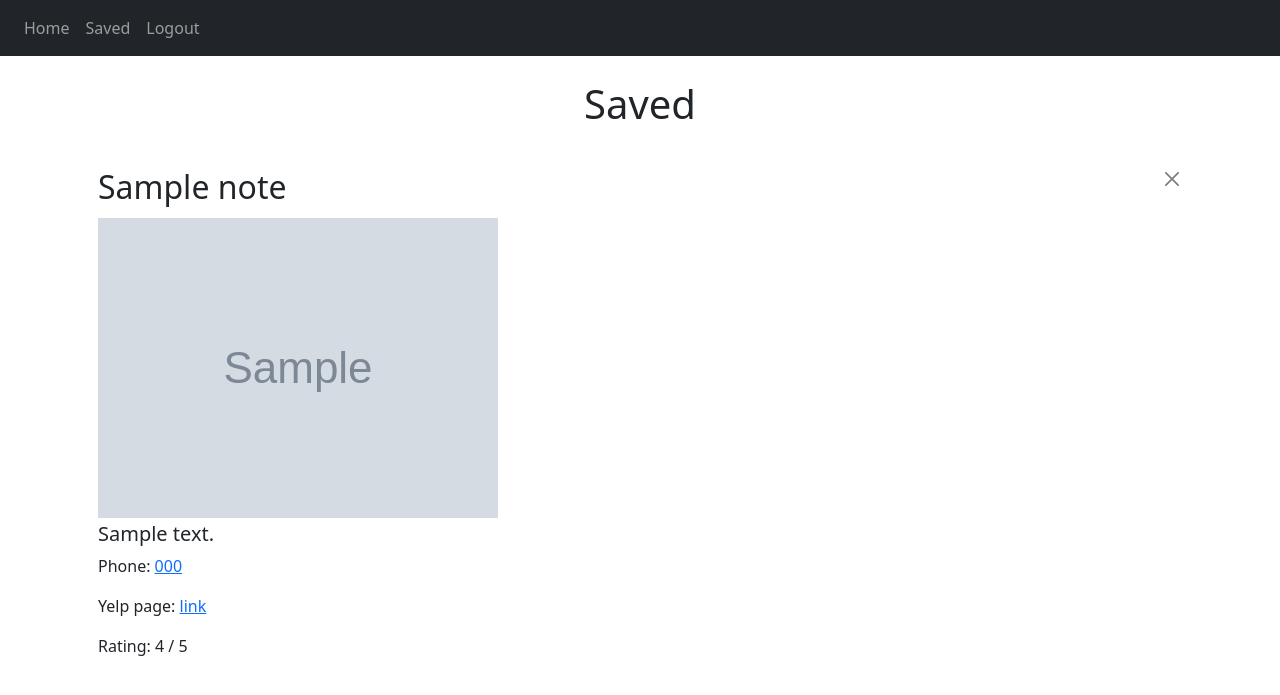
After one commit to h0ethan04/yelp-memo, a Flask app: page /saved in a window 1280 px wide. The commit adds this page. Shown: the top 695 px of the page. Run offline with Flask 3, Linux system fonts and the light colour scheme; a user stored in the database is signed in; tables that the repository leaves empty hold one stand-in row (values such as "Sample post"); grey boxes marked "Sample" are stand-in pictures; some libraries are stand-ins or nearby versions.

Commit message:
mostly done with the website just yelp fusion left

```diff
--- a/website/static/css/main.css
+++ b/website/static/css/main.css
@@ -33,7 +33,7 @@
 }
 
 /* Style the search box */
-.search_bar input[type=text] {
+.search_bar input {
     float: left;
     padding: 6px;
     border: 1px solid grey;
@@ -42,8 +42,16 @@
     margin-left: 20px;
     font-size: 20px;
     width: 75%;
-    border-radius: 15px;
 }
+
+/* .search_bar .form-rounded-start {
+    border-radius: 0.75rem;
+}
+
+.search_bar .form-rounded-end {
+    border-top-right-radius: 0.75rem;
+    border-bottom-right-radius: 0.75rem;
+} */
 
 /* Style the search button */
 .search_bar button {
@@ -52,13 +60,13 @@
     padding: 6px;
     margin-top: 15px;
     margin-right: 20px;
-    margin-left: 1%;
+    margin-left: 1% !important;
     background: #2196F3;
     color: white;
     font-size: 20px;
     border: 1px solid grey;
     border-left: none; /* Prevent double borders */
-    border-radius: 15px;
+    border-radius: 0.75rem !important;
     cursor: pointer;
 }
 
@@ -71,6 +79,16 @@
     content: "";
     clear: both;
     display: table;
+}
+
+.form-rounded-start {
+    border-top-left-radius: 0.75rem !important;
+    border-bottom-left-radius: 0.75rem !important;
+}
+
+.form-rounded-end {
+    border-top-right-radius: 0.75rem !important;
+    border-bottom-right-radius: 0.75rem !important;
 }
 
 /* When the screen is less than 600px wide, stack the links and the search field vertically instead of horizontally */
@@ -89,7 +107,68 @@
 }
 
 
-.results {
+/* .results {
+    font-size: 20px;
+    text-align: left;
+} */
+
+.list-group-item img {
+    max-width: 50%;
+    max-height: 50%;
+    margin-top: 4px;
+    margin-bottom: 4px;
+}
+
+.list-group-item h3 {
     font-size: 20px;
     text-align: left;
 }
+
+
+
+
+/* The snackbar - position it at the bottom and in the middle of the screen */
+#snackbar {
+    visibility: hidden; /* Hidden by default. Visible on click */
+    min-width: 250px; /* Set a default minimum width */
+    margin-left: -125px; /* Divide value of min-width by 2 */
+    background-color: #333; /* Black background color */
+    color: #fff; /* White text color */
+    text-align: center; /* Centered text */
+    border-radius: 10px; /* Rounded borders */
+    padding: 16px; /* Padding */
+    position: fixed; /* Sit on top of the screen */
+    z-index: 1; /* Add a z-index if needed */
+    left: 50%; /* Center the snackbar */
+    bottom: 30px; /* 30px from the bottom */
+  }
+
+  /* Show the snackbar when clicking on a button (class added with JavaScript) */
+  #snackbar.show {
+    visibility: visible; /* Show the snackbar */
+    /* Add animation: Take 0.5 seconds to fade in and out the snackbar.
+    However, delay the fade out process for 2.5 seconds */
+    -webkit-animation: fadein 0.5s, fadeout 0.5s 2.5s;
+    animation: fadein 0.5s, fadeout 0.5s 2.5s;
+  }
+
+  /* Animations to fade the snackbar in and out */
+  @-webkit-keyframes fadein {
+    from {bottom: 0; opacity: 0;}
+    to {bottom: 30px; opacity: 1;}
+  }
+
+  @keyframes fadein {
+    from {bottom: 0; opacity: 0;}
+    to {bottom: 30px; opacity: 1;}
+  }
+
+  @-webkit-keyframes fadeout {
+    from {bottom: 30px; opacity: 1;}
+    to {bottom: 0; opacity: 0;}
+  }
+
+  @keyframes fadeout {
+    from {bottom: 30px; opacity: 1;}
+    to {bottom: 0; opacity: 0;}
+  }
--- /dev/null
+++ b/website/static/index.js
@@ -0,0 +1,42 @@
+function deleteNote(noteId) {
+    fetch("/delete-note", {
+      method: "POST",
+      body: JSON.stringify({ noteId: noteId }),
+    }).then((_res) => {
+      window.location.href = "/saved";
+    });
+  }
+
+function saveNote(name, img, address, phone, url, rating, business_id) {
+    fetch("/save-note", {
+      method: "POST",
+      body: JSON.stringify({ name: name,
+                             img: img,
+                             address: address,
+                             phone: phone,
+                             url: url,
+                             rating: rating,
+                             business_id: business_id})
+    }).then((_res) => {
+      if(_res.ok) {
+        var snackbar = document.getElementById("snackbar");
+
+        snackbar.className = "show";
+
+        setTimeout(function(){snackbar.className = snackbar.className.replace("show", ""); }, 3000);
+      }
+    }
+
+    //   window.location.href = '/saved'
+
+    );
+}
+
+
+// function saveNote(name, img, address, phone, url) {
+//   console.log(name, img, address, phone, url);
+// }
+
+// function clicked() {
+//   console.log('button pressed');
+// }
--- a/website/templates/base.html
+++ b/website/templates/base.html
@@ -7,18 +7,22 @@
         rel="stylesheet"
         href="{{ url_for('static', filename='css/main.css')}}"
     />
-    <link
+    <!-- <link
       rel="stylesheet"
       href="https://stackpath.bootstrapcdn.com/bootstrap/4.4.1/css/bootstrap.min.css"
       integrity="sha384-Vkoo8x4CGsO3+Hhxv8T/Q5PaXtkKtu6ug5TOeNV6gBiFeWPGFN9MuhOf23Q9Ifjh"
       crossorigin="anonymous"
-    />
+    /> -->
+    <link
+      href="https://cdn.jsdelivr.net/npm/bootstrap@5.0.2/dist/css/bootstrap.min.css"
+      rel="stylesheet" integrity="sha384-EVSTQN3/azprG1Anm3QDgpJLIm9Nao0Yz1ztcQTwFspd3yD65VohhpuuCOmLASjC"
+      crossorigin="anonymous">
     <link
       rel="stylesheet"
       href="https://stackpath.bootstrapcdn.com/font-awesome/4.7.0/css/font-awesome.min.css"
       crossorigin="anonymous"
     />
-        <!-- <link rel="javascript" href="{{ url_for('static', filename='javascript/main.javascript')}}" -->
+    <script src="{{ url_for('static', filename='index.js')}}"></script>
 
     {% block head %}{% endblock %}
     <title>{% block title %}{% endblock %}</title>
@@ -26,7 +30,7 @@
 <body>
     <nav class="navbar navbar-expand-sm navbar-dark bg-dark">
         <button
-          class="navbar-toggler"
+          class="navbar-toggler mx-2"
           type="button"
           data-toggle="collapse"
           data-target="#navbar"
@@ -34,10 +38,11 @@
           <span class="navbar-toggler-icon"></span>
         </button>
         <div class="collapse navbar-collapse" id="navbar">
-          <div class="navbar-nav">
+          <div class="navbar-nav mx-3">
 
             {% if user.is_authenticated %}
             <a class="nav-item nav-link" id="home" href="/">Home</a>
+            <a class="nav-item nav-link" id="saved" href="/saved">Saved</a>
             <a class="nav-item nav-link" id="logout" href="/logout">Logout</a>
             {% else %}
             <a class="nav-item nav-link" id="login" href="/login">Login</a>
@@ -71,7 +76,43 @@
 
     {% endwith %}
 
-    <div class="container">{% block body %}{% endblock %}</div>
+
+
+    <div class="container">{% block body %}
+      <!-- <script type="text/javascript">
+          function clicked() {
+            console.log('button pressed');
+          }
+      </script> -->
+
+      <!-- <script type="text/javascript">
+        function deleteNote(noteId) {
+          fetch("/delete-note", {
+            method: "POST",
+            body: JSON.stringify({ noteId: noteId }),
+          }).then((_res) => {
+            window.location.href = "/";
+          });
+          }
+      </script>
+
+      <script type="text/javascript">
+        function saveNote(name, img, address, phone, url) {
+          console.log(name, img, address, phone, url)
+          fetch("/save-note", {
+            method: "POST",
+            body: JSON.stringify({ name: name,
+                                  img: img,
+                                  address: address,
+                                  phone: phone,
+                                  url: url})
+          }).then((_res) => {
+            window.location.href = '/'
+          });
+          }
+      </script> -->
+
+      {% endblock %}</div>
 
     <script
       src="https://code.jquery.com/jquery-3.2.1.slim.min.js"
@@ -89,5 +130,7 @@
       crossorigin="anonymous"
     ></script>
 
+
+
 </body>
 </html>
--- /dev/null
+++ b/website/templates/saved.html
@@ -0,0 +1,29 @@
+{% extends 'base.html' %}
+
+{% block head %}
+{% endblock %}
+
+{% block title %}Saved{% endblock %}
+
+{% block body %}
+<br>
+<h1 align="center">Saved</h1>
+<br>
+<ul class="list-group list-group-flush" id="notes">
+  {% for note in user.note %}
+
+  <li class="list-group-item">
+    <h2>{{ note.name }} <button type="button" class="btn-close btn-sm" aria-label="Delete saved location {{ note.name }}" style="float: right;" onClick="deleteNote( {{ note.id }} );"></button></h2>
+    <img src="{{ note.img }}" alt="Business image for {{ note.name }}" style="max-width: 400px; width: 100%;" loading="lazy">
+    </br>
+    <h3>{{ note.address }}</h3>
+
+    <p>Phone: <a href="tel-{{ note.phone }}">{{ note.phone  }}</a></p>
+
+    <p>Yelp page: <a href="{{ note.url }}">link</a></p>
+    <p>Rating: {{ ("%.2f"|format(note.rating)).rstrip('0').rstrip('.') }} / 5</p>
+  </li>
+
+  {% endfor %}
+</ul>
+{% endblock %}
--- a/website/views.py
+++ b/website/views.py
@@ -1,10 +1,74 @@
-from flask import Blueprint, render_template
+from flask import Blueprint, render_template, request, flash, jsonify
 from flask_login import login_required, current_user
+import json
+from .models import Note
+from . import db
+
+from .yelp import send_request, _DEBUG
 
 views = Blueprint('views', __name__)
 
-@views.route('/', method=['POST', 'GET'])
+@views.route('/', methods=['POST', 'GET'])
 @login_required
 def home():
+    """ Handles requests made when on the search screen"""
 
-    return render_template('index.html', user=current_user)
+    if request.method == 'POST':
+        search_query = request.form.get('search_query')
+        location = request.form.get('location_query')
+
+        if not search_query:
+            flash('Please enter a search term', category='error')
+            return render_template('index.html', user=current_user, data=None)
+        elif not location:
+            flash('Please enter a valid location', category='error')
+            return render_template('index.html', user=current_user, data=None)
+        else:
+            if _DEBUG:
+                # print(send_request('boba', 'irvine', 5000)['businesses'][0])
+                return render_template('index.html', user=current_user, data=send_request('boba', 'irvine', 5000)['businesses'])
+            else:
+                return render_template('index.html', user=current_user, data=send_requeset('search_query', 'location_query', 20000)['businesses'])
+    else:
+        return render_template('index.html', user=current_user, data=None)
+
+
+
+
+@views.route('/saved', methods=['POST', 'GET'])
+def notes():
+    """ Handles the page where saved locations and notes about those locations
+        are accessible"""
+
+    return render_template('saved.html', user=current_user)
+
+@views.route('/save-note', methods = ['POST'])
+def save_note():
+    note = json.loads(request.data)
+    if not Note.query.filter_by(business_id=note['business_id']).first():
+        name = note['name']
+        img = note['img']
+        address = note['address']
+        phone = note['phone']
+        url = note['url']
+        rating = round(note['rating'], 2)
+        business_id = note['business_id']
+        new_note = Note(name=name, img=img, address=address, phone=phone, url=url, rating=rating, business_id=business_id, user_id=current_user.id)
+        db.session.add(new_note)
+        db.session.commit()
+        # flash('Saved to your collection!', category='success')
+    return jsonify({})
+
+
+@views.route('/delete-note', methods=['POST'])
+def delete_note():
+    note = json.loads(request.data) # this function expects a JSON from the INDEX.js file
+    noteId = note['noteId']
+    note = Note.query.get(noteId)
+    if note:
+        if note.user_id == current_user.id:
+            db.session.delete(note)
+            db.session.commit()
+            flash('Location deleted', category='success')
+
+    return jsonify({})
```
Also changed, not shown: website/__init__.py (+4 -3 lines), website/auth.py (+4 -4 lines), website/models.py (+10 -3 lines), website/templates/index.html (+56 -3 lines), website/templates/login.html (+0 -10 lines), website/yelp.py (+44 -8 lines), 1 other file.
